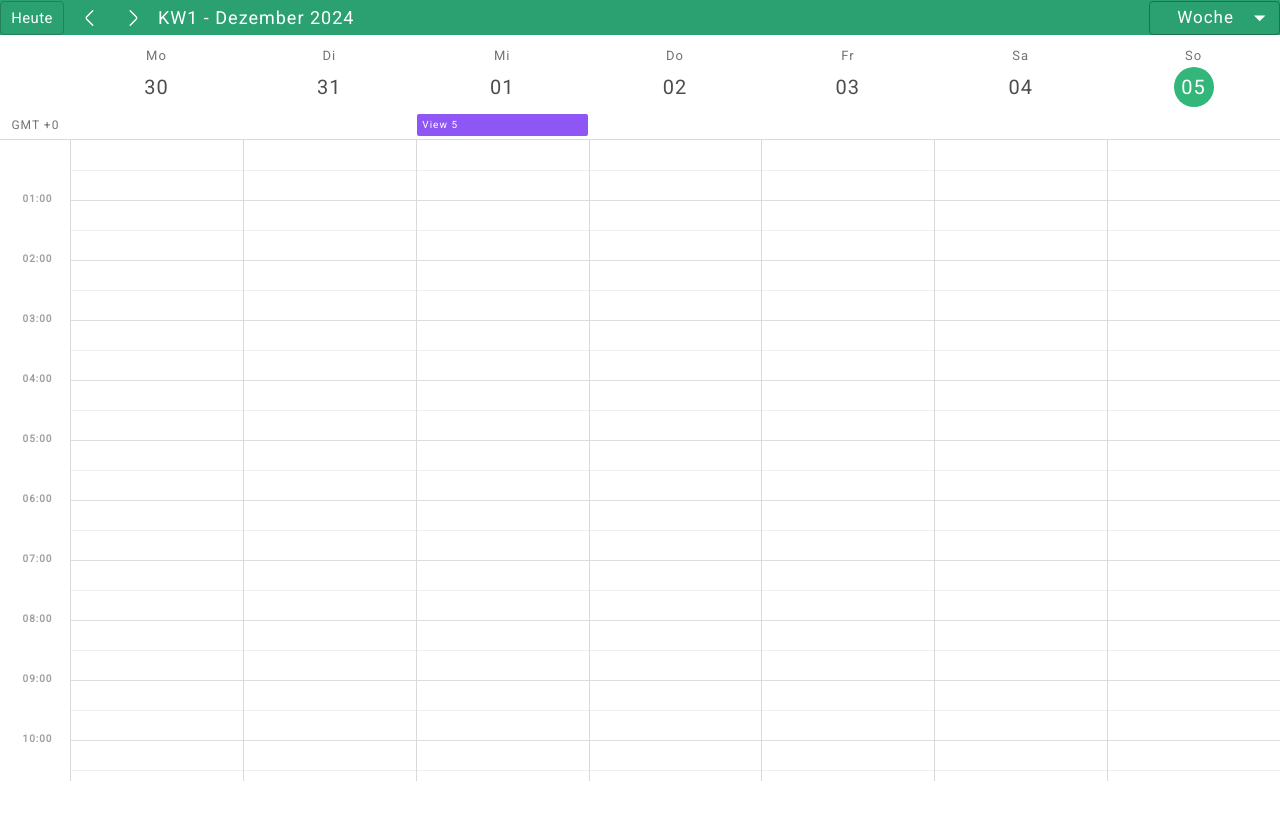
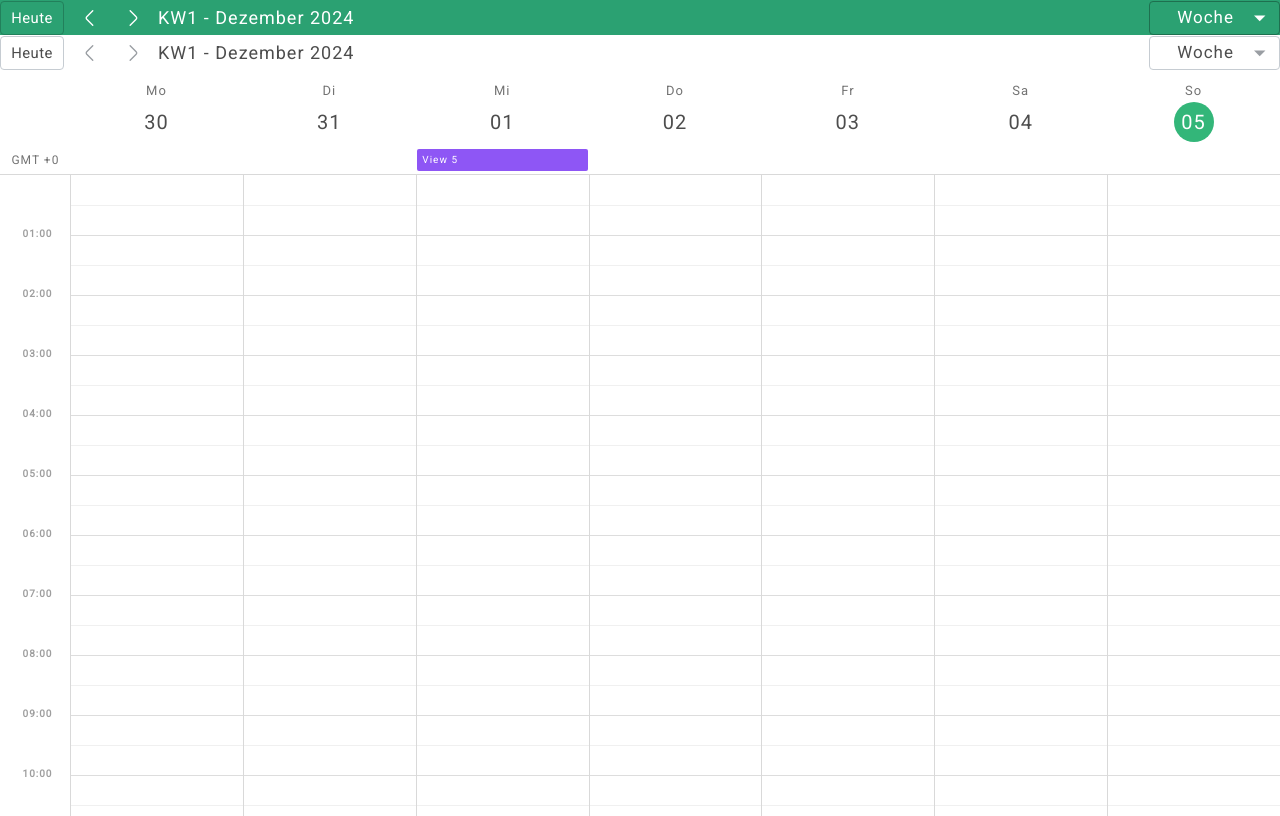
Before and after one commit to Eng-FerasAhmad/razor-calendar, a React (Vite) app: page / in a window 1280 px wide. Built offline with nearby package versions, Linux system fonts and the light colour scheme.

Commit message:
create new compact toolbar

```diff
--- a/src/components/app/App.tsx
+++ b/src/components/app/App.tsx
@@ -3,11 +3,11 @@ import { ReactElement, useState } from 'react';
 
 import { RazorCalendar } from 'calendar/index';
 import { AppContainer } from 'components/app/styles';
-import { RazorCalendarToolbar } from 'components/toolbar';
+import { RazorToolbarBasic } from 'components/toolbar/basic-toolbar';
+import { RazorToolbarCompact } from 'components/toolbar/compact-toolbar';
 import { Appointment, ViewType } from 'types/appointment';
 import { CalendarConfig, RazorCalendarConfig } from 'types/calendarConfig';
 import { ToolbarConfig } from 'types/toolbarConfig';
-import { navigate, NavigateAction } from 'utils/constants';
 
 export default function App(): ReactElement {
     const locale = 'de';
@@ -147,18 +147,8 @@ export default function App(): ReactElement {
         setCurrentView(view);
     };
 
-    const handleNavigate = (
-        action: NavigateAction,
-        newDate?: DateTime
-    ): void => {
-        const updatedDate = navigate(
-            currentView,
-            currentDate,
-            action,
-            newDate || DateTime.now()
-        );
-
-        setCurrentDate(updatedDate);
+    const handleNavigate = (newDate: DateTime): void => {
+        setCurrentDate(newDate);
     };
 
     const onChangeDate = (newDate: DateTime): void => {
@@ -180,7 +170,7 @@ export default function App(): ReactElement {
     return (
         <AppContainer data-testid="app">
             {/* Pass handlers and state to CalendarToolbar */}
-            <RazorCalendarToolbar
+            <RazorToolbarBasic
                 currentView={currentView}
                 onViewChange={handleViewChange}
                 currentDate={currentDate}
@@ -188,7 +178,14 @@ export default function App(): ReactElement {
                 toolbarConfig={toolbarConfig}
             />
 
-            {/* Pass updated values to RazorCalendar */}
+            <RazorToolbarCompact
+                currentView={currentView}
+                onViewChange={handleViewChange}
+                currentDate={currentDate}
+                onNavigate={handleNavigate}
+                toolbarConfig={toolbarConfig}
+            />
+
             <RazorCalendar
                 appointments={appointments}
                 handleChangeAppointment={handleChangeAppointment}
--- a/src/components/calendar/week/header-row/styles.ts
+++ b/src/components/calendar/week/header-row/styles.ts
@@ -90,7 +90,7 @@ export const DayNumberWrapper = styled('div', {
         cursor: 'pointer',
         backgroundColor: isToday
             ? darken(color, 0.3)
-            : theme.palette.action.hover,
+            : darken(theme.palette.action.hover, 0.1),
     },
 }));
 
--- a/src/components/shared/input-select/InputSelect.tsx
+++ b/src/components/shared/input-select/InputSelect.tsx
@@ -4,6 +4,7 @@ import {
     MenuItem,
     InputLabel,
     SelectChangeEvent,
+    darken,
 } from '@mui/material';
 import { useTheme } from '@mui/material/styles';
 import React from 'react';
@@ -18,6 +19,7 @@ interface InputSelectProps<T extends string | number> {
     value: T;
     onChange: (value: T) => void;
     label?: string;
+    isCompact?: boolean;
 }
 
 export default function InputSelect<T extends string | number>({
@@ -25,6 +27,7 @@ export default function InputSelect<T extends string | number>({
     value,
     onChange,
     label,
+    isCompact,
 }: InputSelectProps<T>): React.ReactElement {
     const theme = useTheme();
 
@@ -34,32 +37,43 @@ export default function InputSelect<T extends string | number>({
 
     return (
         <FormControl
+            data-testid="form-control"
             fullWidth
             sx={{
-                backgroundColor: theme.palette.primary.main,
-                borderRadius: 1,
                 fontSize: '17px',
                 '& .MuiOutlinedInput-root': {
-                    color: theme.palette.primary.contrastText,
+                    overflow: 'none',
+                    color: isCompact
+                        ? theme.palette.text.primary
+                        : theme.palette.primary.contrastText,
                     height: '34px',
                     padding: '4px 14px',
                     '& fieldset': {
-                        borderColor: theme.palette.primary.dark,
+                        borderColor: isCompact
+                            ? darken(theme.palette.border, 0.1)
+                            : theme.palette.primary.dark,
                     },
                     '&:hover fieldset': {
-                        borderColor: theme.palette.primary.dark,
+                        borderColor: isCompact
+                            ? darken(theme.palette.border, 0.1)
+                            : theme.palette.primary.dark,
                     },
                     '&.Mui-focused fieldset': {
-                        borderColor: theme.palette.primary.dark,
+                        borderColor: isCompact
+                            ? darken(theme.palette.border, 0.1)
+                            : theme.palette.primary.dark,
                     },
                     '& .MuiSelect-icon': {
-                        color: '#fff',
+                        color: isCompact
+                            ? darken(theme.palette.border, 0.3)
+                            : '#fff',
                     },
                 },
             }}
         >
             {label && (
                 <InputLabel
+                    data-testid="input-label"
                     sx={{
                         color: theme.palette.primary.contrastText,
                     }}
@@ -70,22 +84,23 @@ export default function InputSelect<T extends string | number>({
             <Select
                 value={value}
                 onChange={handleChange}
+                data-testid="select"
                 variant="outlined"
                 size="small"
                 label={label}
                 sx={{
-                    backgroundColor: theme.palette.primary.main,
-                    color: theme.palette.primary.contrastText,
+                    color: theme.palette.text.primary,
                     borderRadius: 1,
                     height: '34px',
                     display: 'flex',
                     alignItems: 'center',
                     fontSize: '17px',
-                    padding: '4px 14px',
+                    padding: '4px',
                 }}
             >
                 {options.map((option) => (
                     <MenuItem
+                        data-testid="menu-item"
                         key={String(option.value)}
                         value={option.value}
                         sx={{ color: theme.palette.text.primary }}
--- a/src/components/toolbar/_config/localization.ts
+++ b/src/components/toolbar/_config/localization.ts
@@ -1,15 +1,19 @@
+import { ViewType } from 'types/appointment';
+
 export const localizedLabels: Record<string, Record<string, string>> = {
     en: {
+        Team: 'Team',
         day: 'Day',
         week: 'Week',
         month: 'Month',
         year: 'Year',
         agenda: 'Agenda',
         today: 'Today',
-        next: 'Next',
-        previous: 'Previous',
+        nextMonth: 'Next',
+        previousMonth: 'Previous',
     },
     de: {
+        Team: 'Team',
         day: 'Tag',
         week: 'Woche',
         month: 'Monat',
@@ -24,3 +28,12 @@ export const localizedLabels: Record<string, Record<string, string>> = {
 export const getLocalizedLabel = (key: string, lang: string = 'en'): string => {
     return localizedLabels[lang]?.[key] || localizedLabels.en[key] || key;
 };
+
+export const options = (lang: string): { value: ViewType; label: string }[] => [
+    { value: 'team', label: getLocalizedLabel('Team', lang) },
+    { value: 'day', label: getLocalizedLabel('day', lang) },
+    { value: 'week', label: getLocalizedLabel('week', lang) },
+    { value: 'month', label: getLocalizedLabel('month', lang) },
+    { value: 'year', label: getLocalizedLabel('year', lang) },
+    { value: 'agenda', label: getLocalizedLabel('agenda', lang) },
+];
--- /dev/null
+++ b/src/components/toolbar/_config/types.ts
@@ -0,0 +1,11 @@
+import { DateTime } from 'luxon';
+import { ViewType } from 'types/appointment';
+import { ToolbarConfig } from 'types/toolbarConfig';
+
+export interface ToolbarProps {
+    currentView: ViewType;
+    onViewChange: (view: ViewType) => void;
+    currentDate: DateTime;
+    onNavigate: (newDate: DateTime) => void;
+    toolbarConfig: Partial<ToolbarConfig>;
+}
--- a/src/components/toolbar/index.tsx
+++ b/src/components/toolbar/basic-toolbar/index.tsx
@@ -1,12 +1,15 @@
 import { CssBaseline, darken, ThemeProvider, Tooltip } from '@mui/material';
-import { DateTime } from 'luxon';
 import { ReactElement } from 'react';
 import Button from 'components/shared/button/Button';
 import ArrowNextSymbol from 'components/shared/icons/arrow-next/ArrowNextSymbol';
 import ArrowPrevSymbol from 'components/shared/icons/arrow-prev/ArrowPrevSymbol';
 import InputSelect from 'components/shared/input-select/InputSelect';
 import { baseToolbarConfig } from 'components/toolbar/_config/baseToolbarConfig';
-import { getLocalizedLabel } from 'components/toolbar/_config/localization';
+import {
+    getLocalizedLabel,
+    options,
+} from 'components/toolbar/_config/localization';
+import { ToolbarProps } from 'components/toolbar/_config/types';
 import { mergeToolbarConfig } from 'components/toolbar/_config/utils';
 import {
     NavigationIconsWrapper,
@@ -14,21 +17,11 @@ import {
     TitleWrapper,
     ToolbarContainer,
     ViewWrapper,
-} from 'components/toolbar/styles';
+} from 'components/toolbar/basic-toolbar/styles';
 import { createDynamicTheme } from 'src/theme/theme';
-import { ViewType } from 'types/appointment';
-import { ToolbarConfig } from 'types/toolbarConfig';
-import { NavigateAction } from 'utils/constants';
+import { navigate } from 'utils/constants';
 
-interface ToolbarProps {
-    currentView: ViewType;
-    onViewChange: (view: ViewType) => void;
-    currentDate: DateTime;
-    onNavigate: (action: NavigateAction, newDate?: DateTime) => void;
-    toolbarConfig: Partial<ToolbarConfig>;
-}
-
-export function RazorCalendarToolbar({
+export function RazorToolbarBasic({
     currentView,
     onViewChange,
     currentDate,
@@ -38,24 +31,19 @@ export function RazorCalendarToolbar({
     const config = mergeToolbarConfig(baseToolbarConfig, toolbarConfig);
     const lang = config.lang || 'en';
 
-    const options: { value: ViewType; label: string }[] = [
-        { value: 'day', label: getLocalizedLabel('day', lang) },
-        { value: 'week', label: getLocalizedLabel('week', lang) },
-        { value: 'month', label: getLocalizedLabel('month', lang) },
-        { value: 'year', label: getLocalizedLabel('year', lang) },
-        { value: 'agenda', label: getLocalizedLabel('agenda', lang) },
-    ];
-
     const handleClickToday = (): void => {
-        onNavigate('TODAY');
+        const updatedDate = navigate(currentView, currentDate, 'TODAY');
+        onNavigate(updatedDate);
     };
 
     const handleClickNext = (): void => {
-        onNavigate('NEXT');
+        const updatedDate = navigate(currentView, currentDate, 'NEXT');
+        onNavigate(updatedDate);
     };
 
     const handleClickPrev = (): void => {
-        onNavigate('PREV');
+        const updatedDate = navigate(currentView, currentDate, 'PREV');
+        onNavigate(updatedDate);
     };
 
     const getTitle = (): string => {
@@ -119,7 +107,7 @@ export function RazorCalendarToolbar({
                 <ViewWrapper>
                     <InputSelect
                         value={currentView}
-                        options={options}
+                        options={options(lang)}
                         onChange={onViewChange}
                     />
                 </ViewWrapper>
--- /dev/null
+++ b/src/components/toolbar/compact-toolbar/index.tsx
@@ -0,0 +1,132 @@
+import {
+    Button,
+    CssBaseline,
+    darken,
+    ThemeProvider,
+    Tooltip,
+} from '@mui/material';
+import { ReactElement } from 'react';
+import ArrowNextSymbol from 'components/shared/icons/arrow-next/ArrowNextSymbol';
+import ArrowPrevSymbol from 'components/shared/icons/arrow-prev/ArrowPrevSymbol';
+import InputSelect from 'components/shared/input-select/InputSelect';
+
+import { baseToolbarConfig } from 'components/toolbar/_config/baseToolbarConfig';
+import {
+    getLocalizedLabel,
+    options,
+} from 'components/toolbar/_config/localization';
+import { ToolbarProps } from 'components/toolbar/_config/types';
+import { mergeToolbarConfig } from 'components/toolbar/_config/utils';
+import {
+    NavigationCompactWrapper,
+    NavigationIconsCompactWrapper,
+    TitleCompactWrapper,
+    ToolbarCompactContainer,
+    ViewCompactWrapper,
+} from 'components/toolbar/compact-toolbar/styles';
+import { createDynamicTheme } from 'src/theme/theme';
+import { navigate } from 'utils/constants';
+
+export function RazorToolbarCompact({
+    currentView,
+    onViewChange,
+    currentDate,
+    onNavigate,
+    toolbarConfig,
+}: ToolbarProps): ReactElement {
+    const config = mergeToolbarConfig(baseToolbarConfig, toolbarConfig);
+    const lang = config.lang || 'en';
+
+    const handleClickToday = (): void => {
+        const updatedDate = navigate(currentView, currentDate, 'TODAY');
+        onNavigate(updatedDate);
+    };
+
+    const handleClickNext = (): void => {
+        const updatedDate = navigate(currentView, currentDate, 'NEXT');
+        onNavigate(updatedDate);
+    };
+
+    const handleClickPrev = (): void => {
+        const updatedDate = navigate(currentView, currentDate, 'PREV');
+        onNavigate(updatedDate);
+    };
+
+    const getTitle = (): string => {
+        switch (currentView) {
+            case 'month':
+                return currentDate.setLocale(lang).toFormat('MMMM yyyy');
+            case 'week': {
+                const weekStart = currentDate.startOf('week');
+                return `KW${currentDate.weekNumber} - ${weekStart
+                    .setLocale(lang)
+                    .toFormat('LLLL yyyy')}`;
+            }
+            case 'day':
+                return currentDate.setLocale(lang).toFormat('dd. LLLL yyyy');
+            default:
+                return currentDate.setLocale(lang).toISODate() || '';
+        }
+    };
+
+    const theme = createDynamicTheme(config);
+    return (
+        <ThemeProvider theme={theme}>
+            <CssBaseline />
+            <ToolbarCompactContainer>
+                <NavigationCompactWrapper>
+                    <Button
+                        size={'small'}
+                        variant={'outlined'}
+                        onClick={handleClickToday}
+                        sx={{
+                            textTransform: 'none',
+                            color: theme.palette.text.primary,
+                            borderColor: darken(theme.palette.border, 0.1),
+                            '&:hover': {
+                                backgroundColor: darken(
+                                    theme.palette.action.hover,
+                                    0.1
+                                ),
+                            },
+                        }}
+                    >
+                        {getLocalizedLabel('today', lang)}
+                    </Button>
+
+                    <Tooltip title={getLocalizedLabel('previous', lang)}>
+                        <NavigationIconsCompactWrapper
+                            onClick={handleClickPrev}
+                        >
+                            <ArrowPrevSymbol
+                                size={22}
+                                color={darken(theme.palette.border, 0.3)}
+                            />
+                        </NavigationIconsCompactWrapper>
+                    </Tooltip>
+
+                    <Tooltip title={getLocalizedLabel('next', lang)}>
+                        <NavigationIconsCompactWrapper
+                            onClick={handleClickNext}
+                        >
+                            <ArrowNextSymbol
+                                size={22}
+                                color={darken(theme.palette.border, 0.3)}
+                            />
+                        </NavigationIconsCompactWrapper>
+                    </Tooltip>
+
+                    <TitleCompactWrapper>{getTitle()}</TitleCompactWrapper>
+                </NavigationCompactWrapper>
+                <ViewCompactWrapper>
+                    <InputSelect
+                        value={currentView}
+                        options={options(lang)}
+                        onChange={onViewChange}
+                        isCompact={true}
+                    />
+                </ViewCompactWrapper>
+            </ToolbarCompactContainer>
+        </ThemeProvider>
+    );
+}
--- /dev/null
+++ b/src/components/toolbar/compact-toolbar/styles.ts
@@ -0,0 +1,56 @@
+import { darken } from '@mui/material';
+import { styled } from '@mui/material/styles';
+
+interface Props {
+    color?: string;
+    backgroundColor?: string;
+}
+
+export const ToolbarCompactContainer = styled('div')(({ theme }) => ({
+    width: '100%',
+    display: 'flex',
+    flexDirection: 'row',
+    justifyContent: 'space-between',
+    alignItems: 'center',
+    boxSizing: 'border-box',
+    color: theme.palette.text.primary,
+}));
+
+export const NavigationCompactWrapper = styled('div')({
+    width: '100%',
+    display: 'flex',
+    flexDirection: 'row',
+    justifyContent: 'flex-start',
+    alignItems: 'center',
+    gap: '8px',
+});
+
+export const ViewCompactWrapper = styled('div')({
+    width: '140px',
+});
+
+export const NavigationIconsCompactWrapper = styled('div', {
+    shouldForwardProp: (prop) => prop !== 'color',
+})<Props>(({ theme }) => ({
+    width: '35px',
+    height: '35px',
+    display: 'flex',
+    alignItems: 'center',
+    justifyContent: 'center',
+    padding: '2px',
+    boxSizing: 'border-box',
+    overflow: 'hidden',
+    borderRadius: '50%',
+    transition: 'background-color 0.3s ease, border-color 0.3s ease',
+    backgroundColor: 'transparent',
+    '&:hover': {
+        cursor: 'pointer',
+        backgroundColor: darken(theme.palette.action.hover, 0.1),
+        color: theme.palette.common.white,
+    },
+}));
+
+export const TitleCompactWrapper = styled('div')(() => ({
+    fontSize: '18px',
+    margin: 0,
+}));
--- a/src/index.ts
+++ b/src/index.ts
@@ -1,5 +1,6 @@
 export { RazorCalendar } from './components/calendar/index';
-export { RazorCalendarToolbar } from './components/toolbar/index';
+export { RazorToolbarBasic } from 'components/toolbar/basic-toolbar';
+export { RazorToolbarCompact } from 'components/toolbar/compact-toolbar';
 
 export type { Appointment, ViewType } from './types/appointment';
 export type { ToolbarConfig } from './types/toolbarConfig';
--- a/src/types/appointment.ts
+++ b/src/types/appointment.ts
@@ -1,4 +1,4 @@
-export type ViewType = 'day' | 'week' | 'month' | 'year' | 'agenda';
+export type ViewType = 'team' | 'day' | 'week' | 'month' | 'year' | 'agenda';
 
 export interface Appointment {
     id: string;
--- a/src/utils/constants.ts
+++ b/src/utils/constants.ts
@@ -12,8 +12,7 @@ export const NAVIGATE = {
 export const navigate = (
     view: string,
     currentDate: DateTime,
-    action: string,
-    newDate?: DateTime
+    action: string
 ): DateTime => {
     switch (action) {
         case 'TODAY':
@@ -29,7 +28,7 @@ export const navigate = (
             return currentDate.plus({ days: 1 });
         }
         case 'DATE':
-            return newDate || currentDate;
+            return currentDate;
         default:
             return currentDate;
     }
```
Also changed, not shown: src/components/toolbar/basic-toolbar/styles.ts (renamed from src/components/toolbar/styles.ts).
